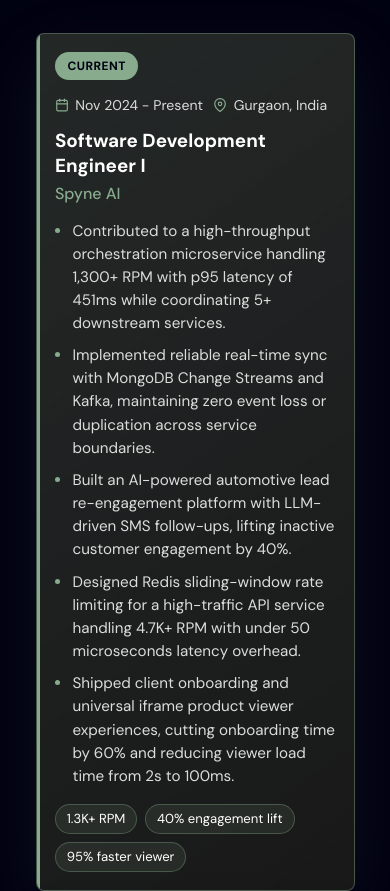
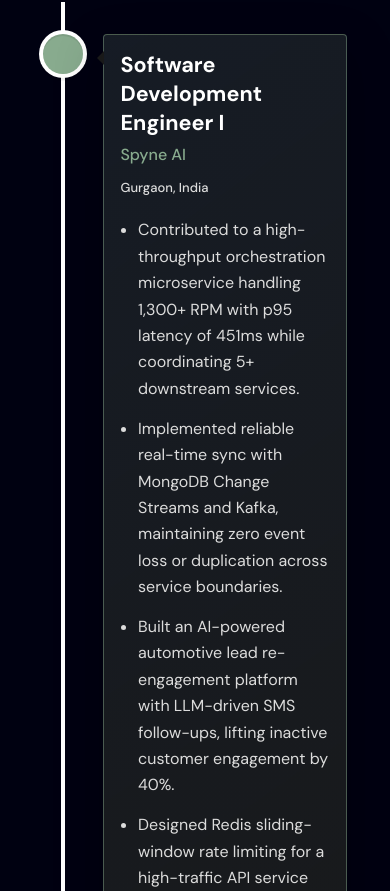
Before and after one commit to mikasa-404/main-portfolio, a React (Create React App) app: page / in a window 390 px wide. Shown: the part 2253-3144 px from the top of the page. Built offline with nearby package versions, Linux system fonts and the light colour scheme; the HTML template or start-up script is replaced by a standard one.

Commit message:
Refactor Experience section to use VerticalTimeline for improved layout and styling. Removed deprecated components and updated styles for better responsiveness and visual consistency.

```diff
--- a/src/components/Experience.js
+++ b/src/components/Experience.js
@@ -6,24 +6,19 @@
   FadeImage,
 } from "../styles/Global.styled";
 import { motion } from "framer-motion";
-import { fadeInBottomVariant, fadeInTopVariant } from "../utils/Variants";
-import { FiBriefcase, FiCalendar, FiMapPin } from "react-icons/fi";
+import { fadeInTopVariant } from "../utils/Variants";
+import {
+  VerticalTimeline,
+  VerticalTimelineElement,
+} from "react-vertical-timeline-component";
+import "react-vertical-timeline-component/style.min.css";
 import left from "../assets/left.png";
 import { experienceItems } from "../utils/Data";
 import {
   AchievementItem,
   AchievementList,
-  ExperienceBadge,
-  ExperienceCard,
-  ExperienceContent,
-  ExperienceList,
-  ExperienceMarker,
-  ExperienceRail,
-  ExperienceTrack,
   ImpactPill,
   ImpactPillRow,
-  MetaGroup,
-  MetaItem,
   TimelineMeta,
   TimelineSubtitle,
   TimelineTitle,
@@ -60,68 +55,42 @@
       >
         Where <BlueText>I have worked</BlueText>
       </Heading>
-      <ExperienceTrack
-        as={motion.div}
-        variants={fadeInBottomVariant}
-        initial="hidden"
-        whileInView="visible"
+      <PaddingContainer top="3.5%">
+        <VerticalTimeline>
+          {experienceItems.map((item) => (
+            <VerticalTimelineElement
+              key={item.id}
+              contentStyle={{
+                background: item.accent
+                  ? "linear-gradient(145deg, rgba(136, 171, 142, 0.16), #191919)"
+                  : "#191919",
+                color: "#fff",
+                border: item.accent
+                  ? "1px solid rgba(136, 171, 142, 0.45)"
+                  : "1px solid rgba(255, 255, 255, 0.08)",
+                boxShadow: "0 18px 48px rgba(0, 0, 0, 0.28)",
+              }}
+              contentArrowStyle={{ borderRight: "7px solid #191919" }}
+              date={item.date}
+              iconStyle={{ background: "#88AB8E", color: "#fff" }}
             >
-        <ExperienceList>
-          {experienceItems.map((item, index) => (
-            <ExperienceCard
-              key={item.id}
-              as={motion.article}
-              whileHover={{ y: -4 }}
-              $accent={item.accent}
-            >
-              <ExperienceRail>
-                <ExperienceMarker $accent={item.accent}>
-                  <FiBriefcase />
-                </ExperienceMarker>
-              </ExperienceRail>
-
-              <ExperienceContent>
-                <TimelineMeta>
-                  <ExperienceBadge $accent={item.accent}>
-                    {item.accent
-                      ? "Current"
-                      : index === experienceItems.length - 1
-                        ? "Education"
-                        : "Experience"}
-                  </ExperienceBadge>
-                  <MetaGroup>
-                    <MetaItem>
-                      <FiCalendar />
-                      {item.date}
-                    </MetaItem>
-                    <MetaItem>
-                      <FiMapPin />
-                      {item.location}
-                    </MetaItem>
-                  </MetaGroup>
-                </TimelineMeta>
-
               <TimelineTitle>{item.role}</TimelineTitle>
               <TimelineSubtitle>{item.company}</TimelineSubtitle>
-
+              <TimelineMeta>{item.location}</TimelineMeta>
               <AchievementList>
-                  {item.highlights.map((highlight, highlightIndex) => (
-                    <AchievementItem key={highlightIndex}>
-                      {highlight}
-                    </AchievementItem>
+                {item.highlights.map((highlight, index) => (
+                  <AchievementItem key={index}>{highlight}</AchievementItem>
                 ))}
               </AchievementList>
-
               <ImpactPillRow>
-                  {item.impact.map((metric, metricIndex) => (
-                    <ImpactPill key={metricIndex}>{metric}</ImpactPill>
+                {item.impact.map((metric, index) => (
+                  <ImpactPill key={index}>{metric}</ImpactPill>
                 ))}
               </ImpactPillRow>
-              </ExperienceContent>
-            </ExperienceCard>
+            </VerticalTimelineElement>
           ))}
-        </ExperienceList>
-      </ExperienceTrack>
+        </VerticalTimeline>
+      </PaddingContainer>
     </PaddingContainer>
   );
 };
--- a/src/styles/Experience.styled.js
+++ b/src/styles/Experience.styled.js
@@ -1,213 +1,51 @@
 import styled from "styled-components";
-
-export const ExperienceTrack = styled.div`
-  position: relative;
-  max-width: 1080px;
-  margin: 2.6rem auto 0;
-`;
-
-export const ExperienceList = styled.div`
-  display: grid;
-  grid-template-columns: repeat(2, minmax(0, 1fr));
-  gap: 1.1rem;
-
-  & > article:first-child {
-    grid-column: 1 / -1;
-  }
-
-  @media (max-width: 980px) {
-    grid-template-columns: 1fr;
-  }
-`;
-
-export const ExperienceCard = styled.article`
-  position: relative;
-  display: grid;
-  grid-template-columns: 48px minmax(0, 1fr);
-  gap: 1rem;
-  border: 1px solid
-    ${({ $accent }) =>
-      $accent ? "rgba(136, 171, 142, 0.42)" : "rgba(255, 255, 255, 0.08)"};
-  border-radius: 8px;
-  background:
-    ${({ $accent }) =>
-      $accent
-        ? "linear-gradient(145deg, rgba(136, 171, 142, 0.14), rgba(25, 25, 25, 0.86))"
-        : "linear-gradient(145deg, rgba(255, 255, 255, 0.045), rgba(25, 25, 25, 0.72))"},
-    rgba(25, 25, 25, 0.76);
-  box-shadow: ${({ $accent }) =>
-    $accent
-      ? "0 22px 70px rgba(136, 171, 142, 0.1)"
-      : "0 18px 48px rgba(0, 0, 0, 0.22)"};
-  overflow: hidden;
-  transition: border-color 0.3s ease, box-shadow 0.3s ease;
-
-  &::before {
-    content: "";
-    position: absolute;
-    inset: 0 auto 0 0;
-    width: 3px;
-    background-color: ${({ theme, $accent }) =>
-      $accent ? theme.colors.secondary : "rgba(136, 171, 142, 0.22)"};
-  }
-
-  &:hover {
-    border-color: rgba(136, 171, 142, 0.46);
-    box-shadow: 0 24px 72px rgba(0, 0, 0, 0.32);
-  }
-
-  @media (max-width: ${({ theme }) => theme.breakpoints.mobile}) {
-    grid-template-columns: 1fr;
-    gap: 0;
-  }
-`;
-
-export const ExperienceRail = styled.div`
-  position: relative;
-  display: flex;
-  justify-content: center;
-  padding: 1.35rem 0;
-
-  &::after {
-    content: "";
-    position: absolute;
-    top: 4.35rem;
-    bottom: 0;
-    width: 1px;
-    background: linear-gradient(
-      to bottom,
-      rgba(136, 171, 142, 0.38),
-      rgba(136, 171, 142, 0)
-    );
-  }
-
-  @media (max-width: ${({ theme }) => theme.breakpoints.mobile}) {
-    display: none;
-  }
-`;
-
-export const ExperienceMarker = styled.span`
-  position: relative;
-  z-index: 1;
-  display: inline-grid;
-  place-items: center;
-  width: 36px;
-  height: 36px;
-  border: 1px solid rgba(136, 171, 142, 0.45);
-  border-radius: 50%;
-  color: ${({ theme, $accent }) =>
-    $accent ? theme.colors.primary : theme.colors.secondary};
-  background-color: ${({ theme, $accent }) =>
-    $accent ? theme.colors.secondary : "rgba(136, 171, 142, 0.1)"};
-  box-shadow: ${({ $accent }) =>
-    $accent ? "0 0 26px rgba(136, 171, 142, 0.35)" : "none"};
-
-  svg {
-    width: 17px;
-    height: 17px;
-  }
-`;
-
-export const ExperienceContent = styled.div`
-  padding: 1.25rem 1.35rem 1.25rem 0;
-
-  @media (max-width: ${({ theme }) => theme.breakpoints.mobile}) {
-    padding: 1.15rem;
-  }
-`;
 
 export const TimelineTitle = styled.h3`
   color: ${({ theme }) => theme.colors.white};
-  font-size: clamp(1.18rem, 1.8vw, 1.45rem);
+  font-size: 1.35rem;
   line-height: 1.35;
-  margin-top: 0.85rem;
 `;
 
 export const TimelineSubtitle = styled.h4`
   color: ${({ theme }) => theme.colors.secondary};
   font-size: 1rem;
   font-weight: ${({ theme }) => theme.fonts.weight.medium};
-  margin-top: 0.25rem;
+  margin-top: 0.35rem;
 `;
 
-export const TimelineMeta = styled.div`
-  display: flex;
-  align-items: center;
-  justify-content: space-between;
-  gap: 1rem;
-  flex-wrap: wrap;
-`;
-
-export const ExperienceBadge = styled.span`
-  display: inline-flex;
-  align-items: center;
-  min-height: 28px;
-  padding: 0 0.72rem;
-  border: 1px solid
-    ${({ $accent }) =>
-      $accent ? "rgba(136, 171, 142, 0.42)" : "rgba(255, 255, 255, 0.1)"};
-  border-radius: 999px;
-  color: ${({ theme, $accent }) =>
-    $accent ? theme.colors.primary : theme.colors.secondary};
-  background-color: ${({ theme, $accent }) =>
-    $accent ? theme.colors.secondary : "rgba(136, 171, 142, 0.08)"};
-  font-size: 0.75rem;
-  font-weight: ${({ theme }) => theme.fonts.weight.bold};
-  text-transform: uppercase;
-  letter-spacing: 0.04em;
-`;
-
-export const MetaGroup = styled.div`
-  display: flex;
-  align-items: center;
-  flex-wrap: wrap;
-  gap: 0.65rem;
-`;
-
-export const MetaItem = styled.span`
-  display: inline-flex;
-  align-items: center;
-  gap: 0.4rem;
+export const TimelineMeta = styled.p`
   color: ${({ theme }) => theme.colors.para_text_color};
-  font-size: 0.88rem;
-
-  svg {
-    color: ${({ theme }) => theme.colors.secondary};
-  }
+  font-size: 0.95rem;
+  margin-top: 0.25rem;
 `;
 
 export const AchievementList = styled.ul`
   display: grid;
-  gap: 0.58rem;
+  gap: 0.85rem;
   padding-left: 1.1rem;
-  margin-top: 1rem;
+  margin-top: 1.15rem;
 `;
 
 export const AchievementItem = styled.li`
   color: ${({ theme }) => theme.colors.para_text_color};
-  line-height: 1.52;
-  font-size: 0.95rem;
-
-  &::marker {
-    color: ${({ theme }) => theme.colors.secondary};
-  }
+  line-height: 1.65;
 `;
 
 export const ImpactPillRow = styled.div`
   display: flex;
   flex-wrap: wrap;
-  gap: 0.5rem;
-  margin-top: 1rem;
+  gap: 0.65rem;
+  margin-top: 1.25rem;
 `;
 
 export const ImpactPill = styled.span`
   display: inline-flex;
   align-items: center;
-  min-height: 30px;
-  padding: 0 0.68rem;
+  min-height: 34px;
+  padding: 0 0.8rem;
   border: 1px solid rgba(136, 171, 142, 0.35);
   border-radius: 999px;
   color: ${({ theme }) => theme.colors.white};
   background-color: rgba(136, 171, 142, 0.12);
-  font-size: 0.82rem;
+  font-size: 0.9rem;
 `;
```
Lines whose indentation alone changed are shown as unchanged.
